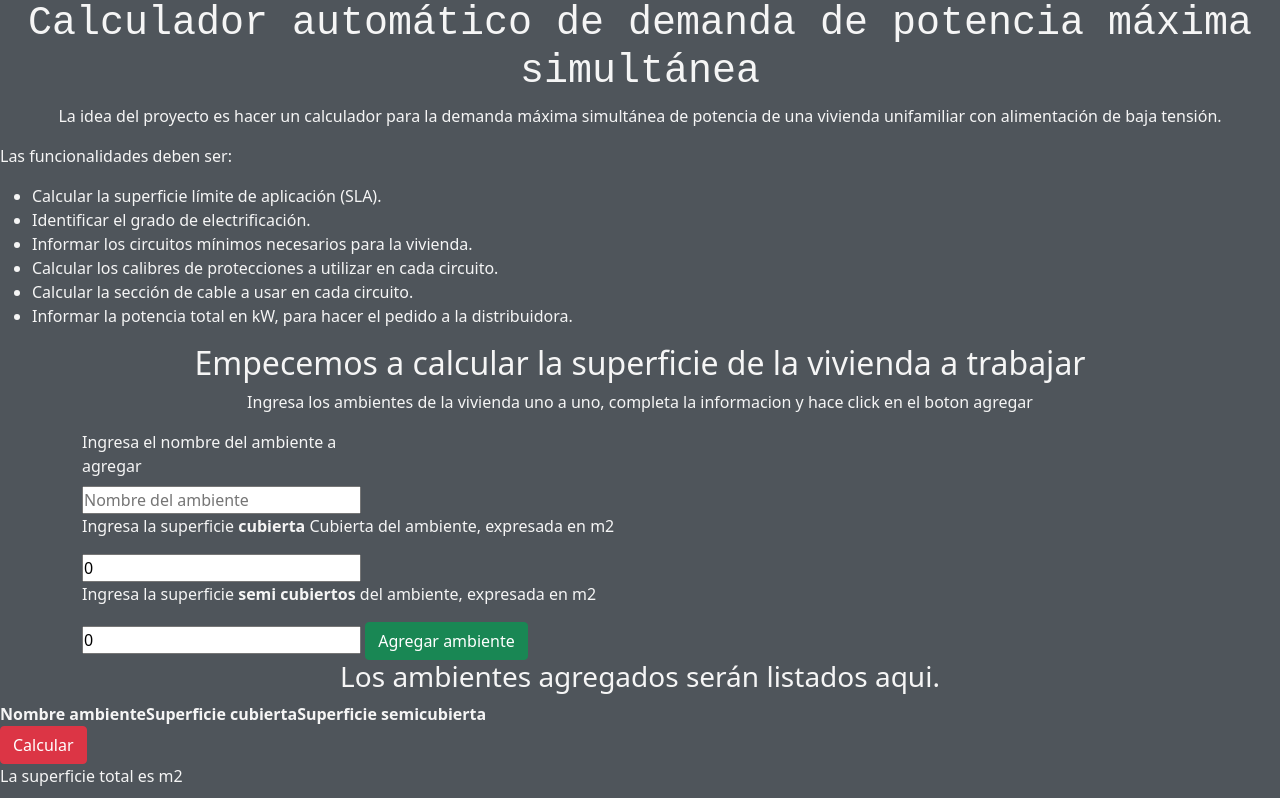
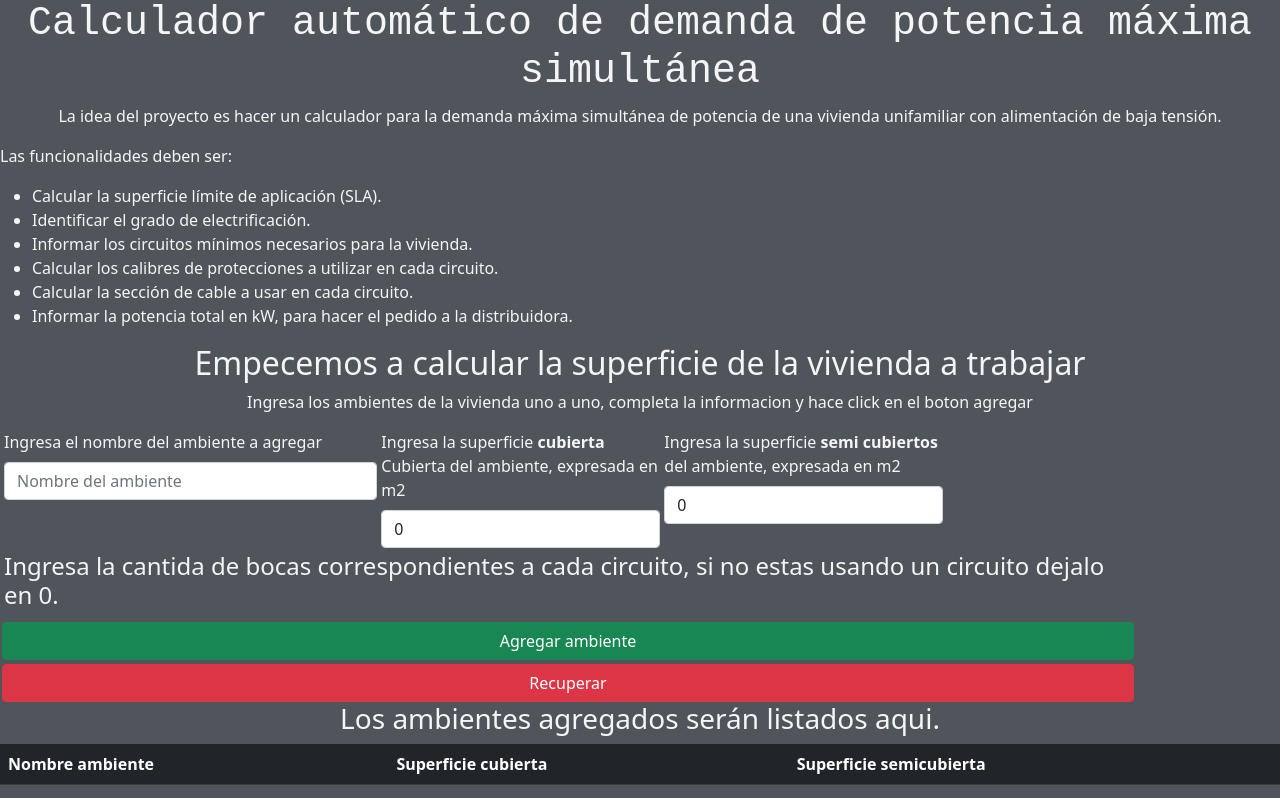
Before and after one commit to leandrog-oviedo/calculador-dpms, a plain HTML site: page index.html in a window 1280 px wide. Shown: the top 798 px of the page. Drawn offline with nearby package versions, Linux system fonts and the light colour scheme.

Commit message:
Agregada la funcionalidad de memoria, guarda correctamente, pero no recupera desde la memoria, ni puedo hacer funcionar la parte del borrado de un ambiente

```diff
--- a/app.js
+++ b/app.js
@@ -1,5 +1,6 @@
 //Creo un array donde voy a guardar los distintos ambientes de la vivienda.
 const rooms = [];
+let roomId = 0;
 let roomName1;
 let roomCSurface;
 let roomScsurface;
@@ -10,24 +11,27 @@ let gradoElec;
 let sGradoElec = document.getElementById("sTotal");
 let gradoElectrificacionAMostrar = document.getElementById("gradoElectrificacion")
 let mostrarCantidadCircuitos = document.getElementById("cantCircuitos");
-const calculate = document.getElementById('calculate')
+const calculate = document.getElementById('calculate');
+const saveRoom = document.getElementById('saveRooms')
+const getRoom = document.getElementById('getRooms')
 
 
 //Leo desde el html los datos a ingresar al array de ambientes y los pusheo.
 const createRooms = () => {
+    roomId ++ ;
     const roomName = document.getElementById('roomName');
     const roomCoveredSurface = document.getElementById('roomCoveredSurface');
     const roomSemicoveredSurface = document.getElementById('roomSemicoveredSurface');
     roomName1 = roomName.value;
     roomCSurface = parseFloat(roomCoveredSurface.value);
     roomScsurface = parseFloat(roomSemicoveredSurface.value);
-
     rooms.push({
+        roomId,
         roomName1,
         roomCSurface,
         roomScsurface
     });
-
+    saveRoomStorage(rooms);
 }
 
 const getTotalSurface = () => {
@@ -41,9 +45,9 @@ const renderRooms = () => {
     const tableRooms = document.getElementById('roomsTable');
     let tableBody = document.createElement('tbody');
 
-    rooms.forEach (room =>{
+    rooms.forEach(room => {
         tableBody.innerHTML = "";
-        //console.log(roomName1,roomCSurface,roomScsurface);
+
         let row = document.createElement('tr');
 
         let td = document.createElement('td');
@@ -58,9 +62,17 @@ const renderRooms = () => {
         td.innerText = room.roomScsurface;
         row.appendChild(td);
 
+        td = document.createElement('td');
+        td.innerHTML = `<button id="${room.roomId}" class="btn btn-danger">x</button>`;
+        row.appendChild(td);
+
         tableBody.appendChild(row);
     })
     tableRooms.appendChild(tableBody);
+
+    tableRooms.addEventListener('click', (e) => {
+        eraseRoom(e.target.roomId);
+    });
 };
 
 // Declaro la función para conocer el grado de electrificacion de la vivienda
@@ -101,15 +113,41 @@ function cantidadDeCircuitosAUsar() {
     }
 }
 
+const saveRoomStorage = (rooms) => {
+    localStorage.setItem('room', JSON.stringify(rooms));
+};
+
+const retriveRooms = () =>{
+    const storedRooms = JSON.parse(localStorage.getItem('rooms'));
+    return storedRooms;
+}
+document.addEventListener('DOMContentLoaded', () => {
+    if (localStorage.getItem('rooms')) {
+        rooms = retriveRooms();
+        renderRooms(rooms);
+    }
+    console.log(rooms);
+})
 
 
+const eraseRoom = (roomId) =>{
+    console.log(rooms.roomId);
+    rooms.forEach((room,id)=>{
+        if(room.roomId === roomId){
+            rooms.splice(id,1);
+        }
+    })
+
+}
 
 roomsForm.addEventListener('submit', (e) => {
     e.preventDefault();
     createRooms();
     renderRooms();
+
     document.getElementById('roomsForm').reset();
 });
+
 
 calculate.onclick = () => {
     getTotalSurface();
--- a/index.html
+++ b/index.html
@@ -30,24 +30,61 @@
     </section>
     <section>
         <h2 class="text-center">Empecemos a calcular la superficie de la vivienda a trabajar</h2>
-        <div id="room-form" class="imput-group container col-md-12" action="">
         <p class="text-center">Ingresa los ambientes de la vivienda uno a uno, completa la informacion y hace click
             en el boton agregar
         </p>
-            <form id="roomsForm" action="">
-                <p class="form-label col-md-3">Ingresa el nombre del ambiente a agregar</p>
-                <input id="roomName" class="col-md-3" placeholder="Nombre del ambiente" type="text">
-                <p>Ingresa la superficie <span class="fw-bolder">cubierta</span> Cubierta del ambiente, expresada en m2
-                </p>
-                <input id="roomCoveredSurface" class="col-md-3" value="0" step="0.01" type="number">
-                <p>Ingresa la superficie <span class="fw-bolder">semi cubiertos</span> del ambiente, expresada en m2</p>
-                <input id="roomSemicoveredSurface" class="col-md-3" value="0" step="0.01" type="number">
+        <form id="roomsForm" class="container row g-1" action="">
+
+            <div class="col col-md-4">
+                <p class="form-label ">Ingresa el nombre del ambiente a agregar</p>
+                <input id="roomName" class="form-control" placeholder="Nombre del ambiente" type="text">
+            </div>
+
+            <div class="col-md-3">
+                <p class="form-label">Ingresa la superficie <span class="fw-bolder">cubierta</span> Cubierta del
+                    ambiente, expresada en m2</p>
+                <input id="roomCoveredSurface" class="form-control col-md1 " value="0" step="0.01" min="0"
+                    type="numeric">
+            </div>
+
+            <div class="col-md-3">
+                <p class="form-label">Ingresa la superficie <span class="fw-bolder">semi cubiertos</span> del ambiente,
+                    expresada en m2</p>
+                <input id="roomSemicoveredSurface" class="form-control col-md-1" value="0" step="0.01" min="0"
+                    type="numeric">
+            </div>
+
+            <h4>Ingresa la cantida de bocas correspondientes a cada circuito, si no estas usando un circuito dejalo en
+                0.
+            </h4>
+            <!-- <div class="row ">
+                <p class="form-label col-md-3">IUG 1</p>
+                <input id="iug-1" class="form-control col-md-1" value="0" min="0" max="15" type="numeric">
+                <p class="form-label">IUG 2</p>
+                <input id="iug-2" class="form-control col-md-1" value="0" min="0" max="15" type="numeric">
+                <p class="form-label">IUG 3</p>
+                <input id="iug-3" class="form-control col-md-1" value="0" min="0" max="15" type="numeric">
+                <p class="form-label">TUG 1</p>
+                <input id="tug-1" class="form-control col-md-1" value="0" min="0" max="15" type="numeric">
+                <p class="form-label">TUG 2</p>
+                <input id="tug-2" class="form-control col-md-1" value="0" min="0" max="15" type="numeric">
+                <p class="form-label">TUG 3</p>
+                <input id="tug-3" class="form-control col-md-1" value="0" min="0" max="15" type="numeric">
+                <p class="form-label">IUE 1</p>
+                <input id="iue-1" class="form-control col-md-1" value="0" min="0" max="12" type="numeric">
+                <p class="form-label">IUE 2</p>
+                <input id="iue-2" class="form-control col-md-1" value="0" min="0" max="12" type="numeric">
+                <p class="form-label">TUE 1</p>
+                <input id="tue-1" class="form-control col-md-1" value="0" min="0" max="12" type="numeric">
+                <p class="form-label">TUE 2</p>
+                <input id="tue-2" class="form-control col-md-1" value="0" min="0" max="12" type="numeric">
+            </div> -->
             <input type="submit" value="Agregar ambiente" class="btn btn-success btn-block">
-        </div>
+            <button id="getRooms" class="btn btn-danger">Recuperar</button>
         </form>
         <div>
             <h3 class="text-center">Los ambientes agregados serán listados aqui.</h3>
-            <table id="roomsTable">
+            <table id="roomsTable" class="table table-dark table-striped table">
                 <thead>
                     <th>Nombre ambiente</th>
                     <th>Superficie cubierta</th>
```
Lines whose indentation alone changed are shown as unchanged.
